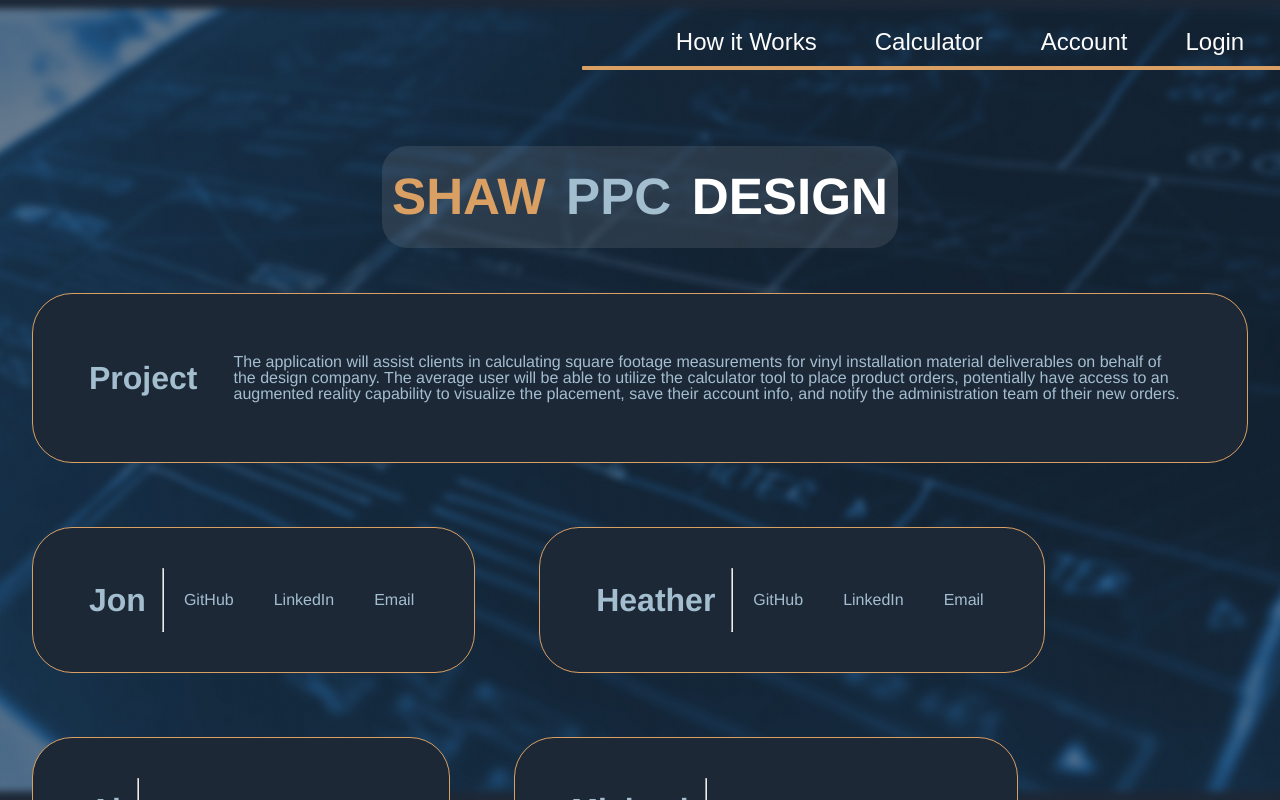
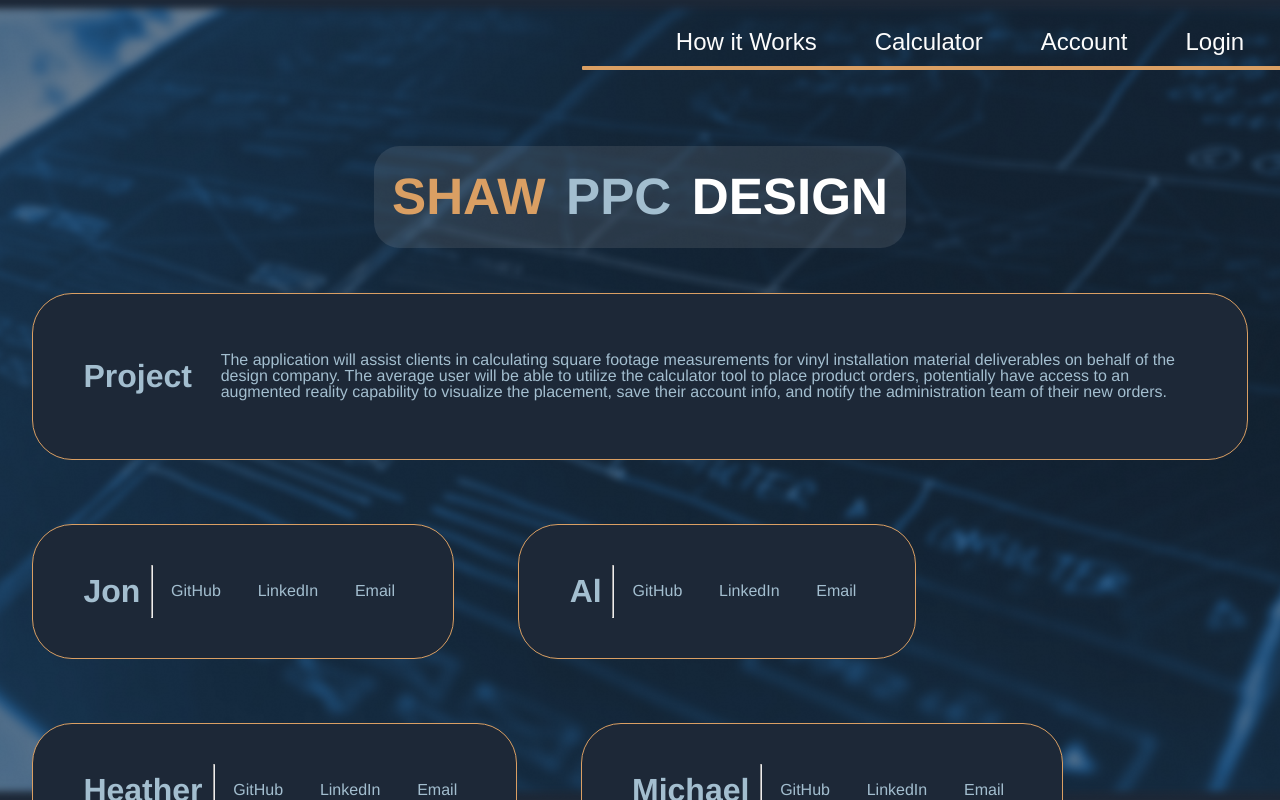
Before and after one commit to mbussert/shaw-ppc, a React (Create React App) app in the folder client/: page /About in a window 1280 px wide. Shown: the top 800 px of the page. Built offline with nearby package versions, Linux system fonts and the light colour scheme.

Commit message:
devcardinfo updated

```diff
--- a/client/src/assets/scss/components/_devcard.scss
+++ b/client/src/assets/scss/components/_devcard.scss
@@ -1,6 +1,6 @@
 .devcardgrid {
   box-sizing: border-box;
-  width: 100%;
+  width: 100vw;
   height: 80vh;
   }
 
@@ -17,14 +17,15 @@
 }
 
 h1 {
-  margin: 1rem;
+  margin: .15rem;
   text-align: left;
   align-content: center;
+  padding: 0.5rem;
 }
 
 p {
   font-size: 1rem;
   justify-content: center;
   align-content: center;
-  margin: 1.25rem;
+  margin: 1.15rem;
 }
--- a/client/src/assets/scss/main.css
+++ b/client/src/assets/scss/main.css
@@ -775,7 +775,7 @@ input:focus {
 .devcardgrid {
   -webkit-box-sizing: border-box;
           box-sizing: border-box;
-  width: 100%;
+  width: 100vw;
   height: 80vh;
 }
 
@@ -795,10 +795,11 @@ input:focus {
 }
 
 h1 {
-  margin: 1rem;
+  margin: .15rem;
   text-align: left;
   -ms-flex-line-pack: center;
       align-content: center;
+  padding: 0.5rem;
 }
 
 p {
@@ -808,7 +809,7 @@ p {
           justify-content: center;
   -ms-flex-line-pack: center;
       align-content: center;
-  margin: 1.25rem;
+  margin: 1.15rem;
 }
 
 .calculator {
--- a/client/src/components/About/index.js
+++ b/client/src/components/About/index.js
@@ -18,14 +18,14 @@ class About extends Component {
           <p>Email</p>
         </div>
         <div className="webdev5">
-          <h1>Heather</h1>
+          <h1>Al</h1>
           <hr></hr>
           <p>GitHub</p>
           <p>LinkedIn</p>
           <p>Email</p>
         </div>
         <div className="webdev5">
-          <h1>Al</h1>
+          <h1>Heather</h1>
           <hr></hr>
           <p>GitHub</p>
           <p>LinkedIn</p>
```
Also changed, not shown: 1 other file (tests, documents, lock files or other folders).
